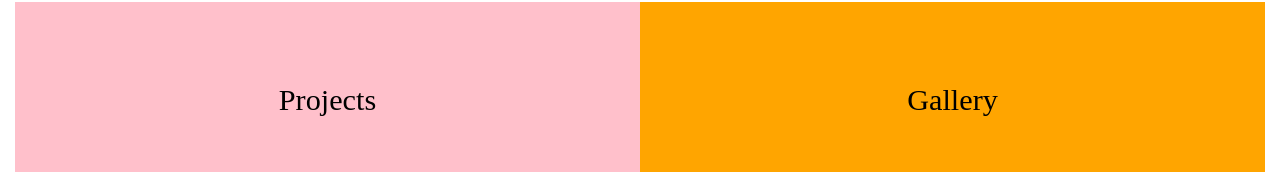
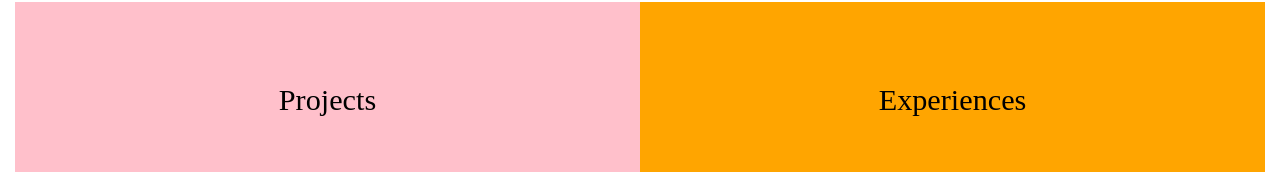
Before and after one commit to aaron-creator/aaron-creator.github.io, a plain HTML site: page index.html in a window 1280 px wide. Shown: the part 198-370 px from the top of the page. Drawn offline with nearby package versions, Linux system fonts and the light colour scheme; a web font is replaced by a local one.

Commit message:
gallery changed to experiences.

```diff
--- a/index.html
+++ b/index.html
@@ -43,7 +43,7 @@
         </div>
         <div class="box box2">
           <a href="gallery.html"
-            ><h5><center>Gallery</center></h5></a
+            ><h5><center>Experiences</center></h5></a
           >
         </div>
         <div class="box box3">
```
